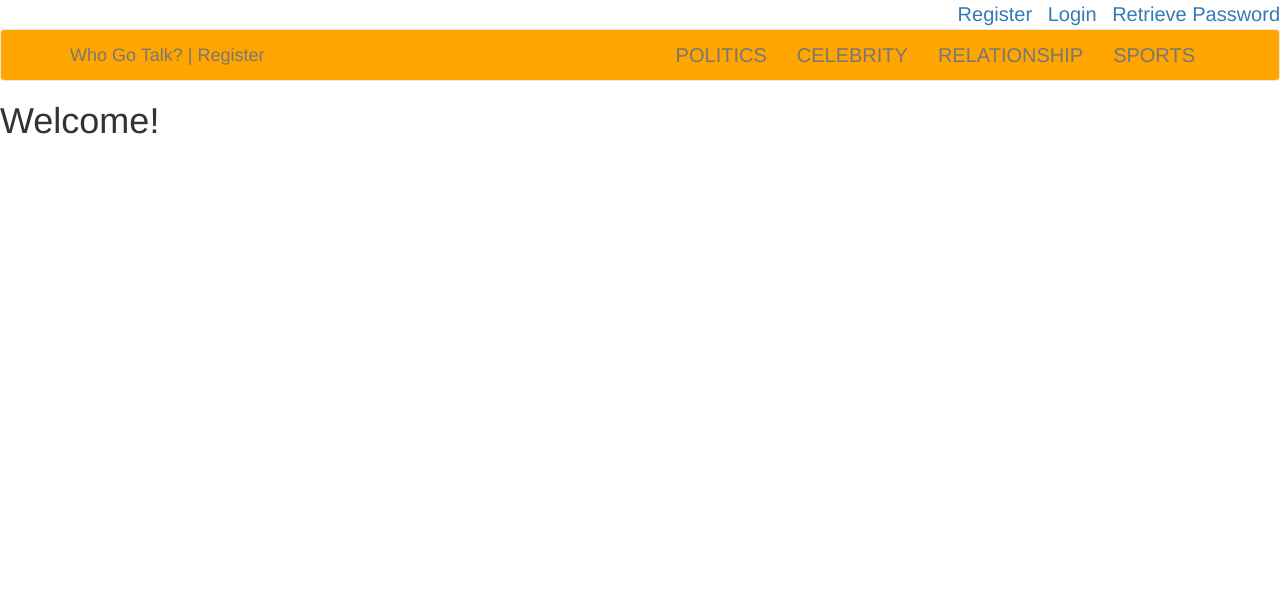
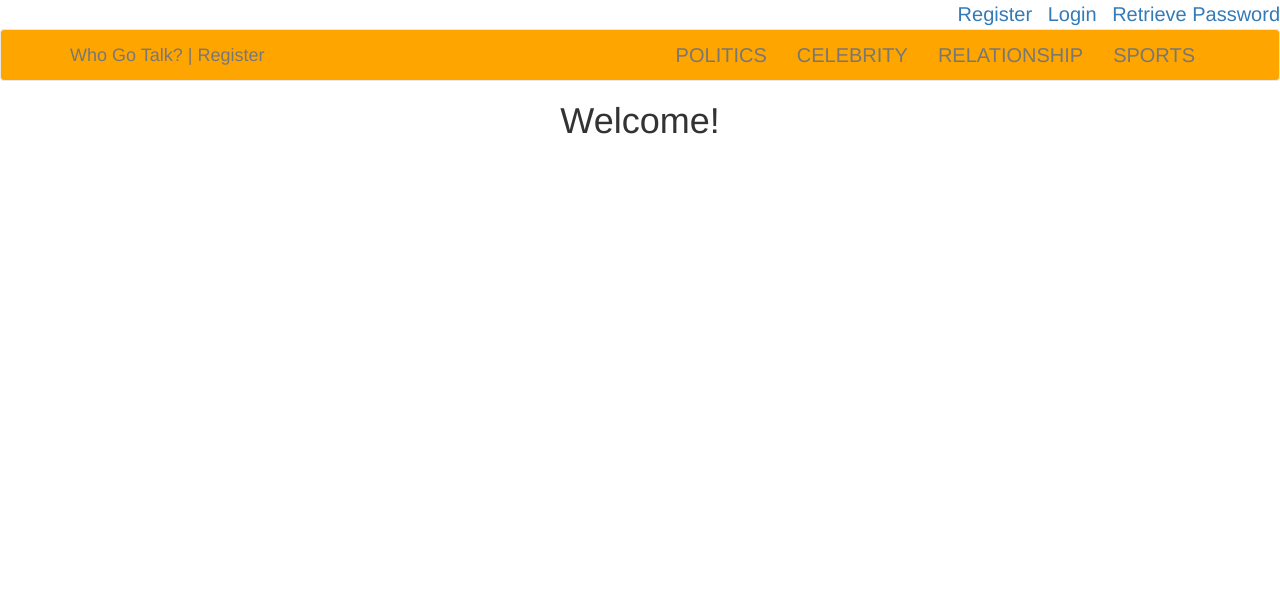
Before and after one commit to adujoseph/loginsystem, a PHP site: page /index.php in a window 1280 px wide. Shown: the top 600 px of the page. Run offline with PHP 8.4, Linux system fonts and the light colour scheme; some libraries are stand-ins or nearby versions.

Commit message:
update header
add CSS file to center align the main content of the site

```diff
--- a/includes/header.php
+++ b/includes/header.php
@@ -65,5 +65,5 @@ if (!isset($page_title)) {
 		</div>
 	  </div>
 	</nav>
-<div class="main_content">
+<div class="main_content" style="text-align:center;">
 <!-- End of Header -->
```
